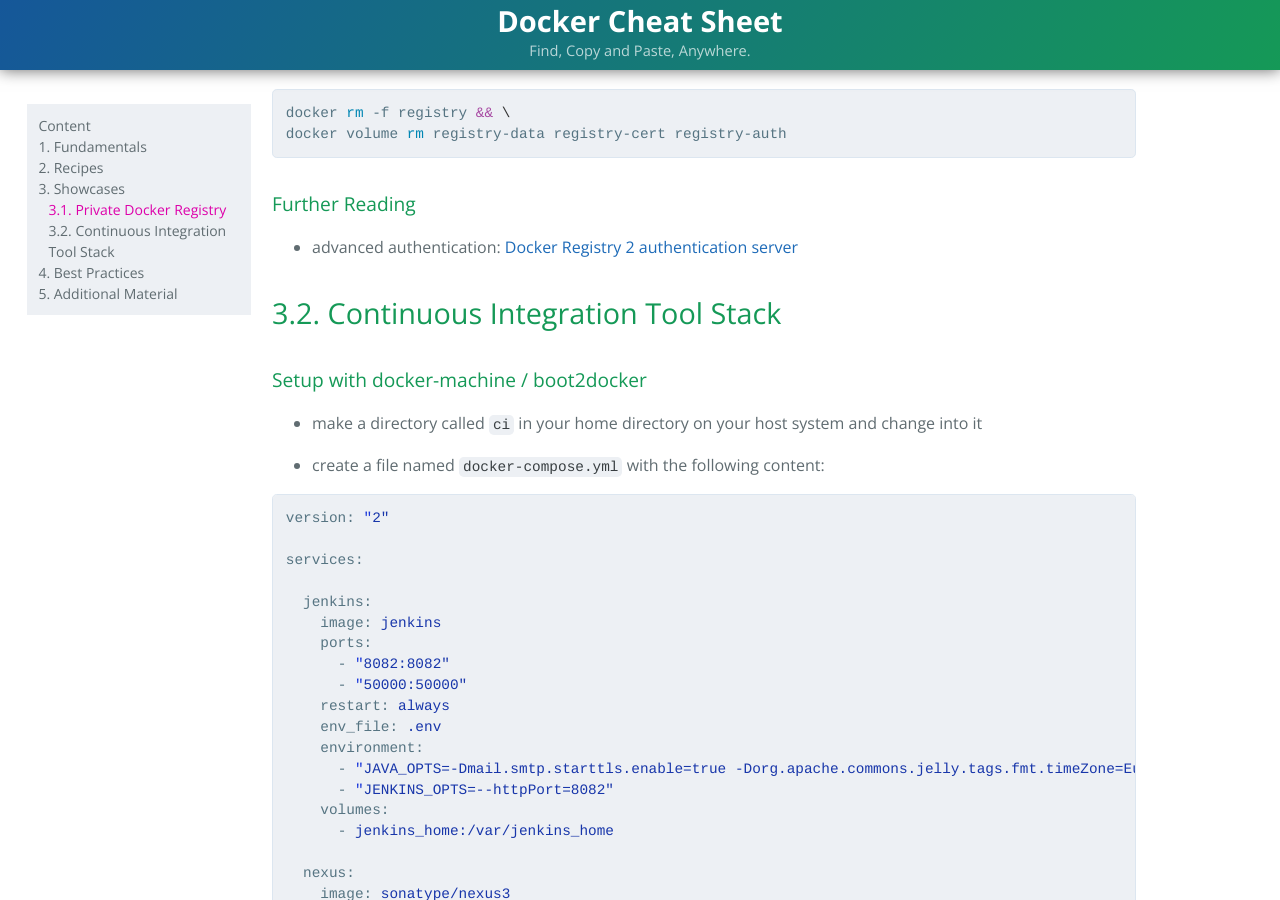
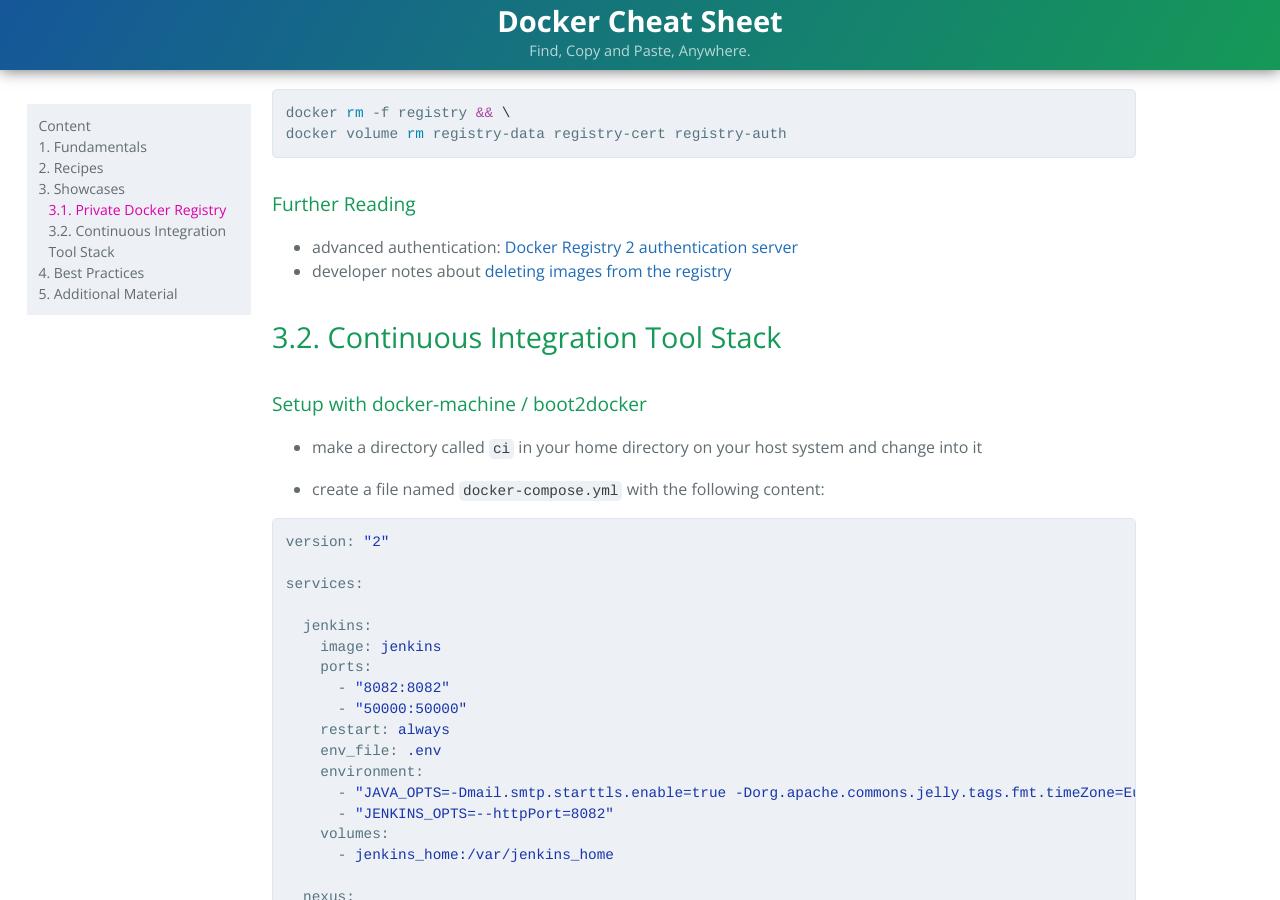
Before and after one commit to JensPiegsa/docker-cheat-sheet, a Jekyll site: the page built from index.md, in a window 1280 px wide and 900 px high, scrolled down 9266 px. Built offline with Jekyll 4.4.1, drawn with Linux system fonts in a browser that asks for light colours.

Commit message:
revision

```diff
--- a/_layouts/index.html
+++ b/_layouts/index.html
@@ -12,6 +12,7 @@
 <link rel="stylesheet" type="text/css" href="stylesheets/github-light.css" media="screen">
 <link rel="stylesheet" type="text/css" href="//maxcdn.bootstrapcdn.com/font-awesome/4.7.0/css/font-awesome.min.css">
 <script src="javascripts/classie.js"></script>
+<link rel="icon" type="image/x-icon" href="favicon.ico">
 </head>
 
 <body>
--- a/index.md
+++ b/index.md
@@ -419,6 +419,7 @@
 #### Further Reading
 
 * advanced authentication: [Docker Registry 2 authentication server](https://github.com/cesanta/docker_auth)
+* developer notes about [deleting images from the registry](https://github.com/docker/distribution/blob/master/ROADMAP.md#deletes)
 
 ## 3.2. Continuous Integration Tool Stack
 
```
Also changed, not shown: favicon.ico (added).
